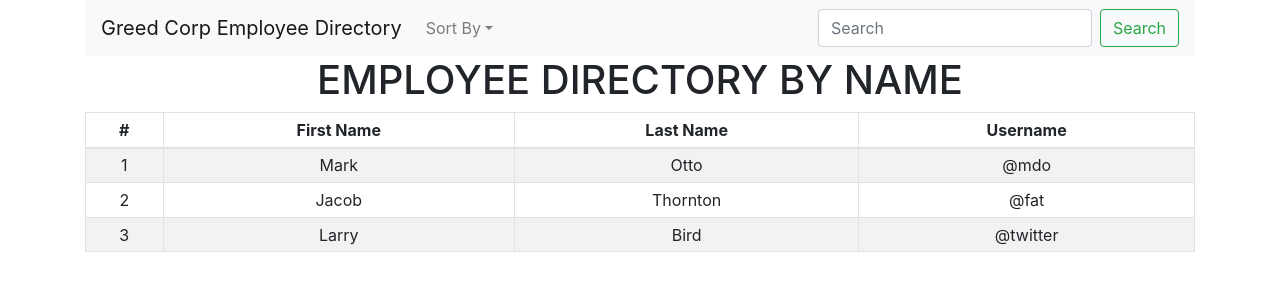
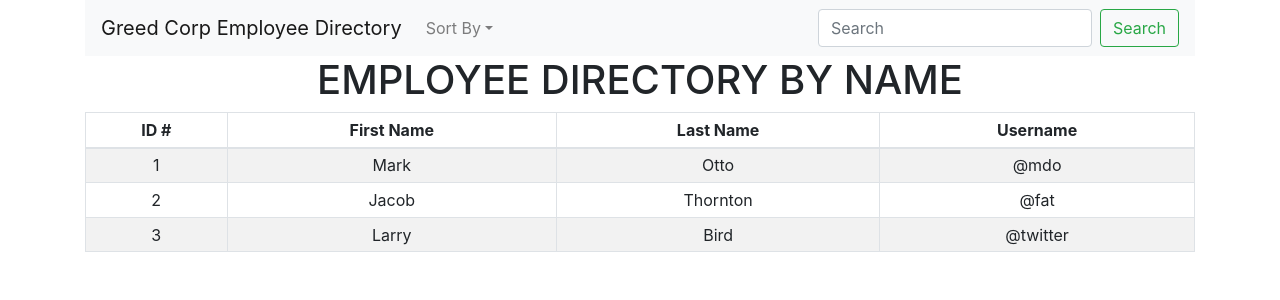
Before and after one commit to EASYMAK777/Employee-directory, a React (Create React App) app in the folder employeedirectory/: page / in a window 1280 px wide. Shown: the top 300 px of the page. Built offline with nearby package versions, Linux system fonts and the light colour scheme.

Commit message:
spliting the one component making up the directory into seperate components

```diff
--- a/employeedirectory/src/App.js
+++ b/employeedirectory/src/App.js
@@ -40,7 +40,7 @@ function App() {
               <Table striped bordered hover size="sm">
                 <thead>
                   <tr>
-                    <th>#</th>
+                    <th>ID #</th>
                     <th>First Name</th>
                     <th>Last Name</th>
                     <th>Username</th>
```
Also changed, not shown: employeedirectory/src/Components/Directory.js (added, +16 -0 lines).
